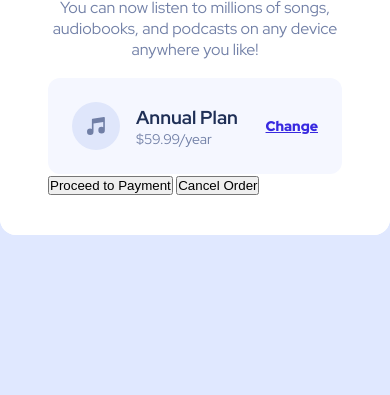
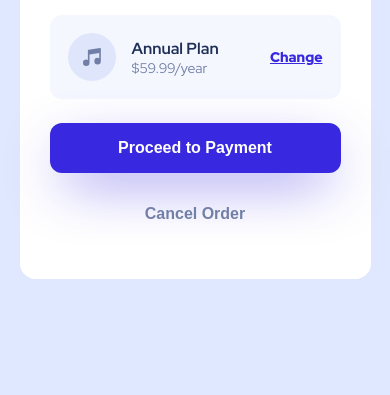
Before and after one commit to Kolawole1996/order-summary, a plain HTML site: page index.html in a window 390 px wide. Shown: the part 449-844 px from the top of the page. Drawn offline with Linux system fonts and the light colour scheme.

Commit message:
finished mobile

```diff
--- a/style.css
+++ b/style.css
@@ -25,10 +25,12 @@ body {
   justify-content: center;
   font-family: var(--red-hat);
   align-items: center;
+  padding: 50px 0;
 }
 
 main {
   width: 450px;
+  max-width: 90%;
   background-color: var(--white);
   border-radius: 16px;
 }
@@ -53,7 +55,7 @@ main {
   color: var(--desaturated-blue);
   margin: 20px 0 18px;
 }
-.plan{
+.plan {
   display: flex;
   justify-content: space-between;
   align-items: center;
@@ -61,21 +63,57 @@ main {
   border-radius: 12px;
   padding: 24px;
 }
-.plan a{
+.plan a {
   color: var(--bright-blue);
   font-size: 14px;
   font-weight: 900;
 }
-.price{
+.price {
   display: flex;
   align-items: center;
   gap: 16px;
 }
 
-.annual h3{
+.annual h3 {
   color: var(--dark-blue);
 }
-.annual p{
+.annual p {
   font-size: 14px;
   color: var(--desaturated-blue);
 }
+
+.btn {
+  margin-top: 24px;
+}
+.btn button {
+  width: 100%;
+  padding: 16px 8px;
+  font-weight: 700;
+  font-size: 16px;
+  border: none;
+}
+
+.btn button:first-child {
+  background-color: var(--bright-blue);
+  color: var(--white);
+  border-radius: 12px;
+  margin-bottom: 16px;
+  box-shadow: 1px 19px 56px -14px rgba(56, 41, 224, 0.75);
+}
+
+.btn button:nth-child(2) {
+  background-color: transparent;
+  color: var(--desaturated-blue);
+}
+
+@media screen and (max-width: 500px) {
+  .content {
+    padding: 40px 30px;
+  }
+  .plan {
+    padding: 18px;
+  }
+  .annual h3 {
+    font-size: 16px;
+  }
+}
```
